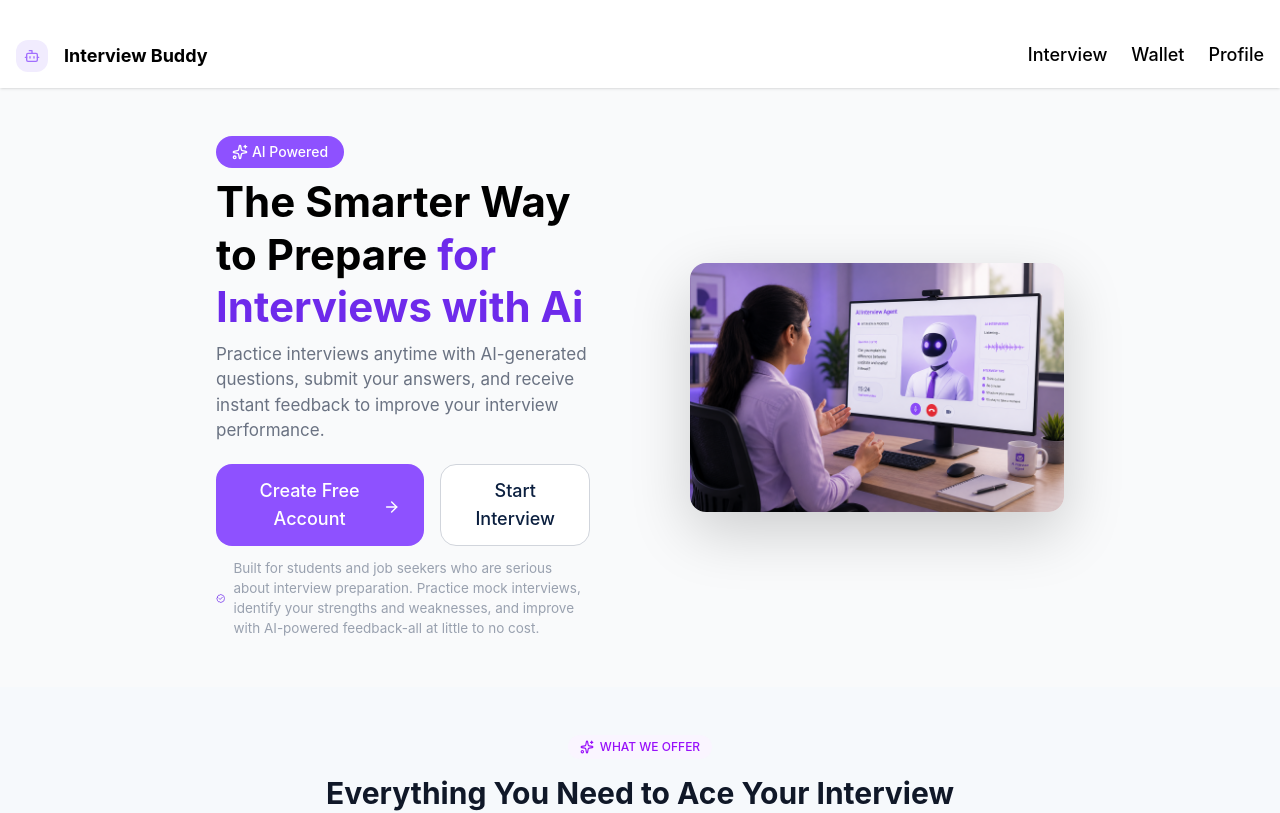
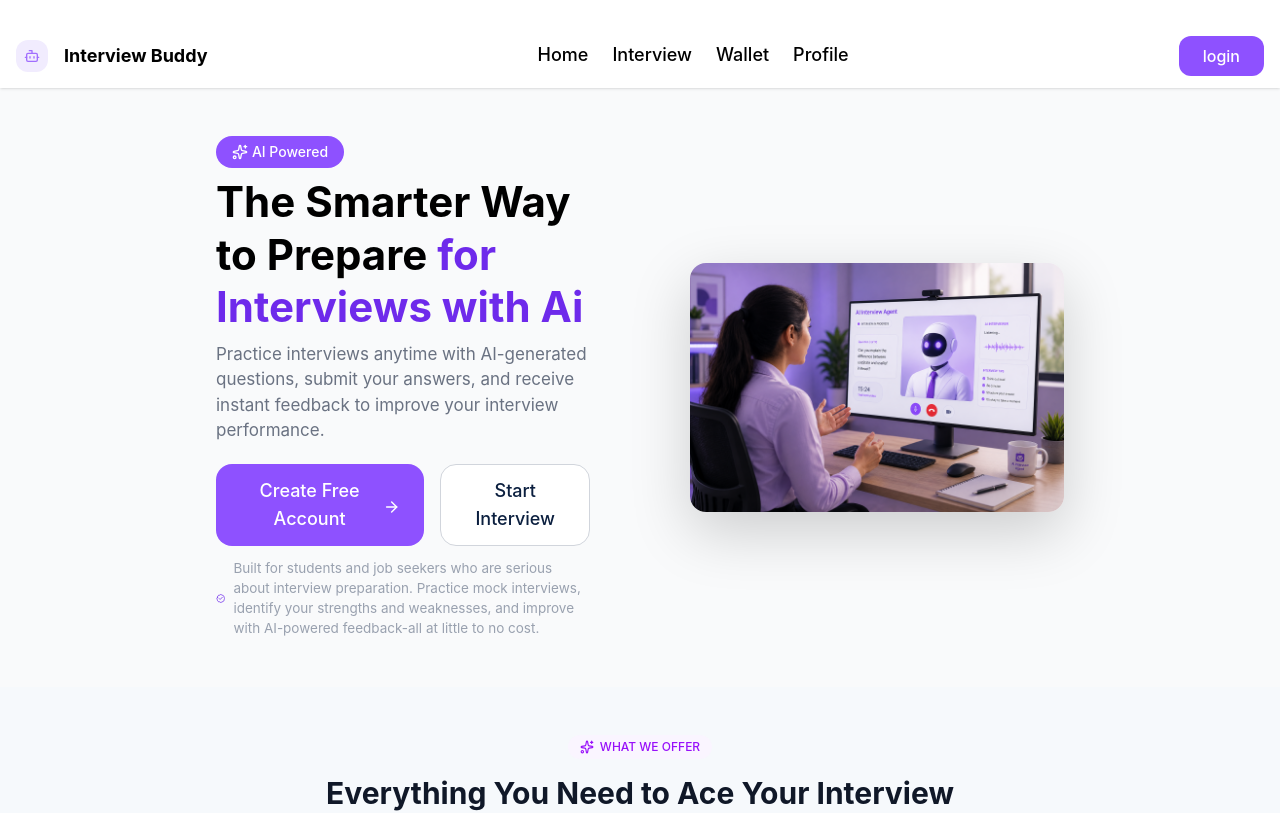
Before and after one commit to mukulv23/Interview-Buddy, a React (Vite) app in the folder Frontend/: page / in a window 1280 px wide. Shown: the top 813 px of the page. Built offline with nearby package versions, Linux system fonts and the light colour scheme; no server answers.

Commit message:
Footer Added

```diff
--- a/Frontend/src/components/Navbar.jsx
+++ b/Frontend/src/components/Navbar.jsx
@@ -20,12 +20,14 @@ export const Navbar = () => {
                     </div>
                     {show ?
                         <ul className="flex flex-col items-center absolute top-23 right-0 w-36 bg-white shadow-lg rounded-xl p-4 gap-4 transition duration-200 z-10 md:hidden">
+                            <NavLink to="/" onClick={() => setShow(!show)} className="text-lg font-medium">Home</NavLink>
                             <NavLink to="/interview" onClick={() => setShow(!show)} className="text-lg font-medium">Interview</NavLink>
                             <NavLink to="/wallet" onClick={() => setShow(!show)} className="text-lg font-medium">Wallet</NavLink>
                             <NavLink to="/profile" onClick={() => setShow(!show)} className="text-lg font-medium">Profile</NavLink>
                         </ul> :
                         <ul className='hidden md:flex items-center gap-6'>
-                            <NavLink to="interview" className="text-lg font-medium border-b-2 border-transparent hover:border-b-lime-950">Interview</NavLink>
+                            <NavLink to="/" className="text-lg font-medium border-b-2 border-transparent hover:border-b-lime-950">Home</NavLink>
+                            <NavLink to="/interview" className="text-lg font-medium border-b-2 border-transparent hover:border-b-lime-950">Interview</NavLink>
                             <NavLink to="/wallet" className="text-lg font-medium border-b-2 border-transparent hover:border-b-lime-950">Wallet</NavLink>
                             <NavLink to="/profile" className="text-lg font-medium border-b-2 border-transparent hover:border-b-lime-950">Profile</NavLink>
                         </ul>
@@ -33,6 +35,11 @@ export const Navbar = () => {
                     <button className='md:hidden' onClick={() => setShow(!show)}>
                         {show ? <X /> : <Menu />}
                     </button>
+                    <button
+                    onClick={()=>navigate('./login')}
+                     className='hidden md:block bg-[#8e51ff] text-white font-medium px-6 py-2 rounded-xl hover:bg-[#6e2aeb] ptr transition-all duration-300'>
+                        login
+                    </button>
                 </div>
             </div>
         </nav>
--- a/Frontend/src/pages/Home.jsx
+++ b/Frontend/src/pages/Home.jsx
@@ -286,7 +286,7 @@ export const Home = () => {
                     {/* Steps */}
                     <div className="grid grid-cols-1 sm:grid-cols-2 lg:grid-cols-4 gap-4 mb-4">
                         {STEPS.map(({ number, icon: Icon, title, desc }) => (
-                            <div key={number} className="border border-gray-200 rounded-xl p-5 hover:shadow-sm transition-shadow">
+                            <div key={number} className="border bg-white border-gray-200 rounded-xl p-5 hover:shadow-sm transition-shadow">
                                 <div className="flex items-center justify-between mb-3">
                                     <div className="w-7 h-7 rounded-full bg-purple-600 text-white text-xs font-semibold flex items-center justify-center">
                                         {number}
@@ -302,7 +302,7 @@ export const Home = () => {
                     {/* Perks */}
                     <div className="grid grid-cols-1 sm:grid-cols-3 gap-4 mb-6">
                         {PERKS.map(({ icon: Icon, title, desc }) => (
-                            <div key={title} className="flex items-start gap-3 border border-gray-200 rounded-xl p-4">
+                            <div key={title} className="bg-white flex items-start gap-3 border border-gray-200 rounded-xl p-4">
                                 <div className="shrink-0 w-8 h-8 rounded-lg bg-purple-100 flex items-center justify-center">
                                     <Icon className="w-4 h-4 text-purple-600" strokeWidth={2} />
                                 </div>
```
